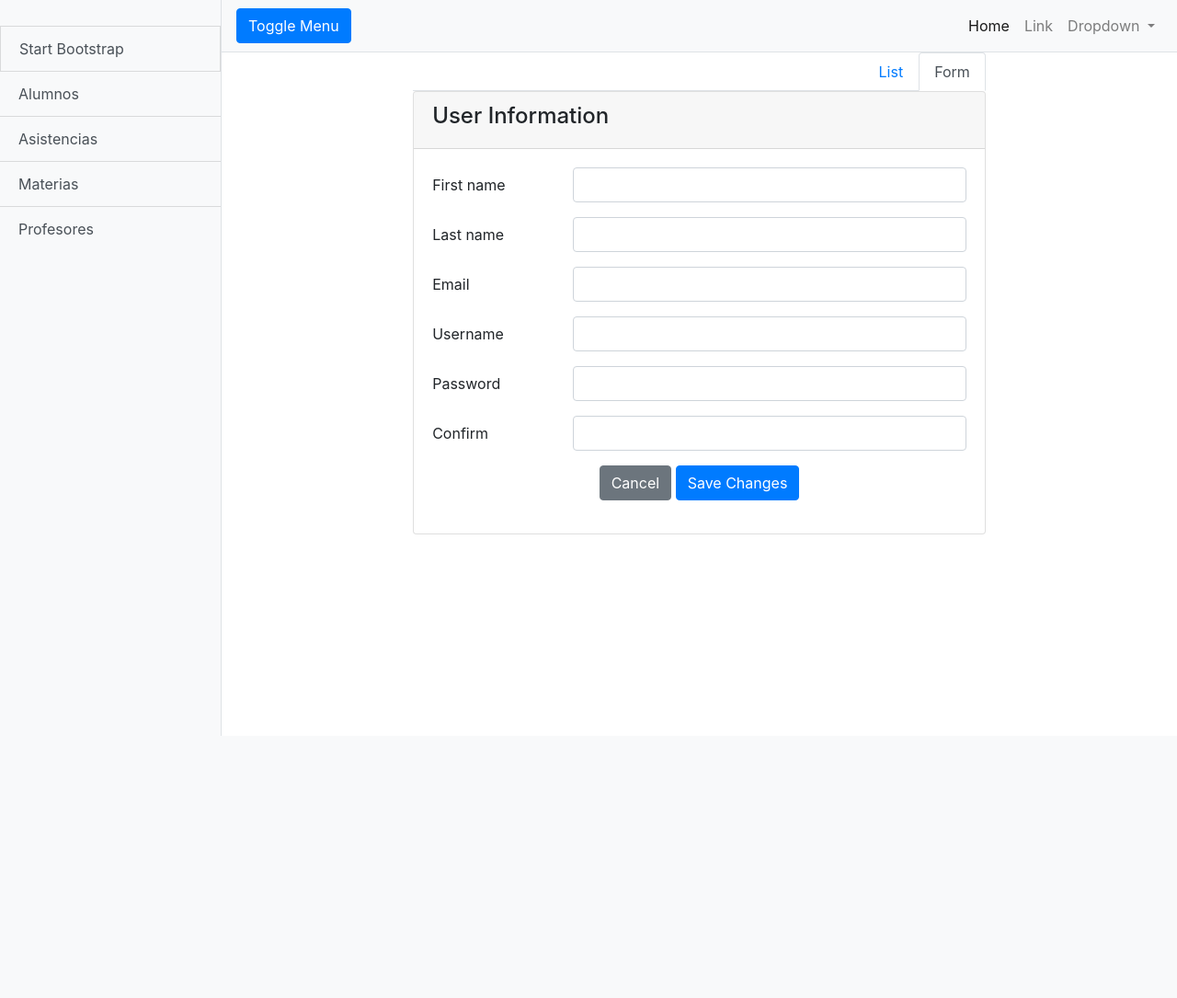
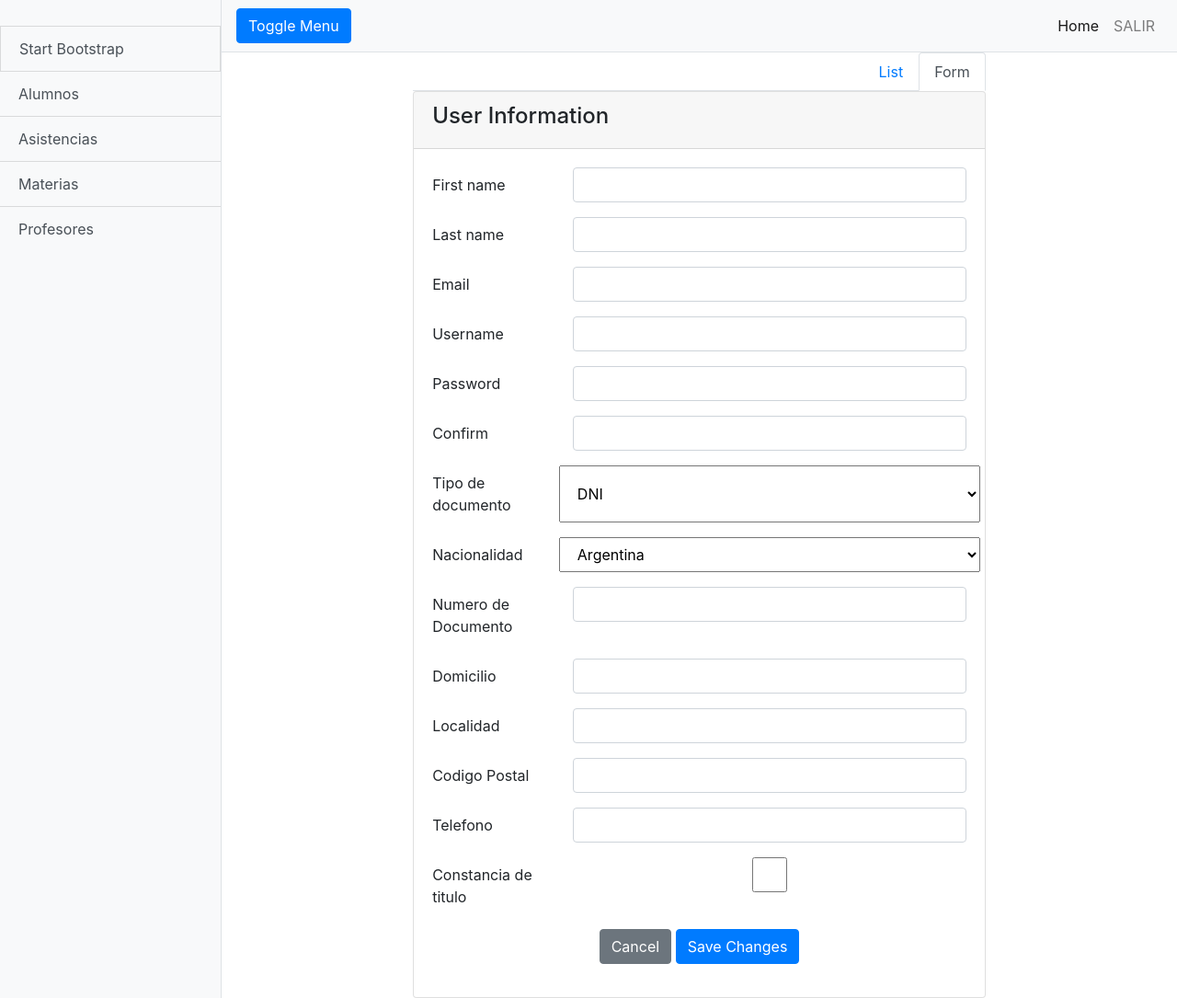
Before and after one commit to ngonzalez-ic/Asistencia, a PHP site: page /listarAlumnos.php in a window 1280 px wide, after a click on "Form". Shown: the whole page at 92% size. Before the commit the page ends 800 px from the top, so only its background shows below. Run offline with PHP 8.4, Linux system fonts and the light colour scheme; some libraries are stand-ins or nearby versions.

Commit message:
salir y formulario de alta

```diff
--- a/home.html
+++ b/home.html
@@ -66,18 +66,7 @@
               <a class="nav-link" href="#">Home <span class="sr-only">(current)</span></a>
             </li>
             <li class="nav-item">
-              <a class="nav-link" href="#">Link</a>
-            </li>
-            <li class="nav-item dropdown">
-              <a class="nav-link dropdown-toggle" href="#" id="navbarDropdown" role="button" data-toggle="dropdown" aria-haspopup="true" aria-expanded="false">
-                Dropdown
-              </a>
-              <div class="dropdown-menu dropdown-menu-right" aria-labelledby="navbarDropdown">
-                <a class="dropdown-item" href="#">Action</a>
-                <a class="dropdown-item" href="#">Another action</a>
-                <div class="dropdown-divider"></div>
-                <a class="dropdown-item" href="#">Something else here</a>
-              </div>
+              <a class="nav-link" href="deslogear.php">SALIR</a>
             </li>
           </ul>
         </div>
--- a/listarAlumnos.php
+++ b/listarAlumnos.php
@@ -130,8 +130,7 @@ include "home.html";
                         </div>
                      </div>
                      <div class="form-group row">
-                        <label class="col-lg-3 col-form-label form-control-label">Last
-                           name</label>
+                        <label class="col-lg-3 col-form-label form-control-label">Last name</label>
                         <div class="col-lg-9">
                            <input class="form-control" type="text" >
                         </div>
@@ -148,6 +147,7 @@ include "home.html";
                            <input class="form-control" type="text">
                         </div>
                      </div>
+
                      <div class="form-group row">
                         <label class="col-lg-3 col-form-label form-control-label">Password</label>
                         <div class="col-lg-9">
@@ -160,6 +160,74 @@ include "home.html";
                            <input class="form-control" type="password" >
                         </div>
                      </div>
+
+
+
+                     <div class="form-group row">
+                     <label class="col-lg-3 col-form-label form-control-label">Tipo de documento</label>
+                        <select class="col-lg-9" >
+                           <option class="form-control" type="text">DNI</option>
+                           <option class="form-control" type="text">DU</option>
+                           <option class="form-control" type="text">Libreta Civica</option>
+                           <option class="form-control" type="text">Pasaporte</option>
+                        </select>
+                     </div>
+
+                     <div class="form-group row">
+                     <label class="col-lg-3 col-form-label form-control-label">Nacionalidad</label>
+                        <select class="col-lg-9" >
+                           <option class="form-control" type="text">Argentina</option>
+                           <option class="form-control" type="text">Uruguay</option>
+                           <option class="form-control" type="text">Paraguay</option>
+                           <option class="form-control" type="text">Chile</option>
+                           <option class="form-control" type="text">Brasil</option>
+                           <option class="form-control" type="text">Peru</option>
+                           <option class="form-control" type="text">Bolibia</option>
+                           <option class="form-control" type="text">Venezuel</option>
+                           <option class="form-control" type="text">Colombia</option>
+                        </select>
+                     </div>
+
+                     <div class="form-group row">
+                        <label class="col-lg-3 col-form-label form-control-label">Numero de Documento</label>
+                        <div class="col-lg-9">
+                           <input class="form-control" type="number">
+                        </div>
+
+                     </div>
+                     <div class="form-group row">
+                        <label class="col-lg-3 col-form-label form-control-label">Domicilio</label>
+                        <div class="col-lg-9">
+                           <input class="form-control" type="text" >
+                        </div>
+                     </div>
+                     <div class="form-group row">
+                        <label class="col-lg-3 col-form-label form-control-label">Localidad</label>
+                        <div class="col-lg-9">
+                           <input class="form-control" type="text" >
+                        </div>
+                     </div>
+                     <div class="form-group row">
+                        <label class="col-lg-3 col-form-label form-control-label">Codigo Postal</label>
+                        <div class="col-lg-9">
+                           <input class="form-control" type="number">
+                        </div>
+                     </div>
+                     <div class="form-group row">
+                        <label class="col-lg-3 col-form-label form-control-label">Telefono</label>
+                        <div class="col-lg-9">
+                           <input class="form-control" type="number">
+                        </div>
+                     </div>
+                     <div class="form-group row">
+                        <label class="col-lg-3 col-form-label form-control-label">Constancia de titulo</label>
+                        <div class="col-lg-9">
+                           <input class="form-control"type="checkbox" value="true">
+                        </div>
+                     </div>
+
+
+
                      <div class="form-group row">
                         <div class="col-lg-12 text-center">
                            <input type="reset" class="btn btn-secondary" value="Cancel">
```
